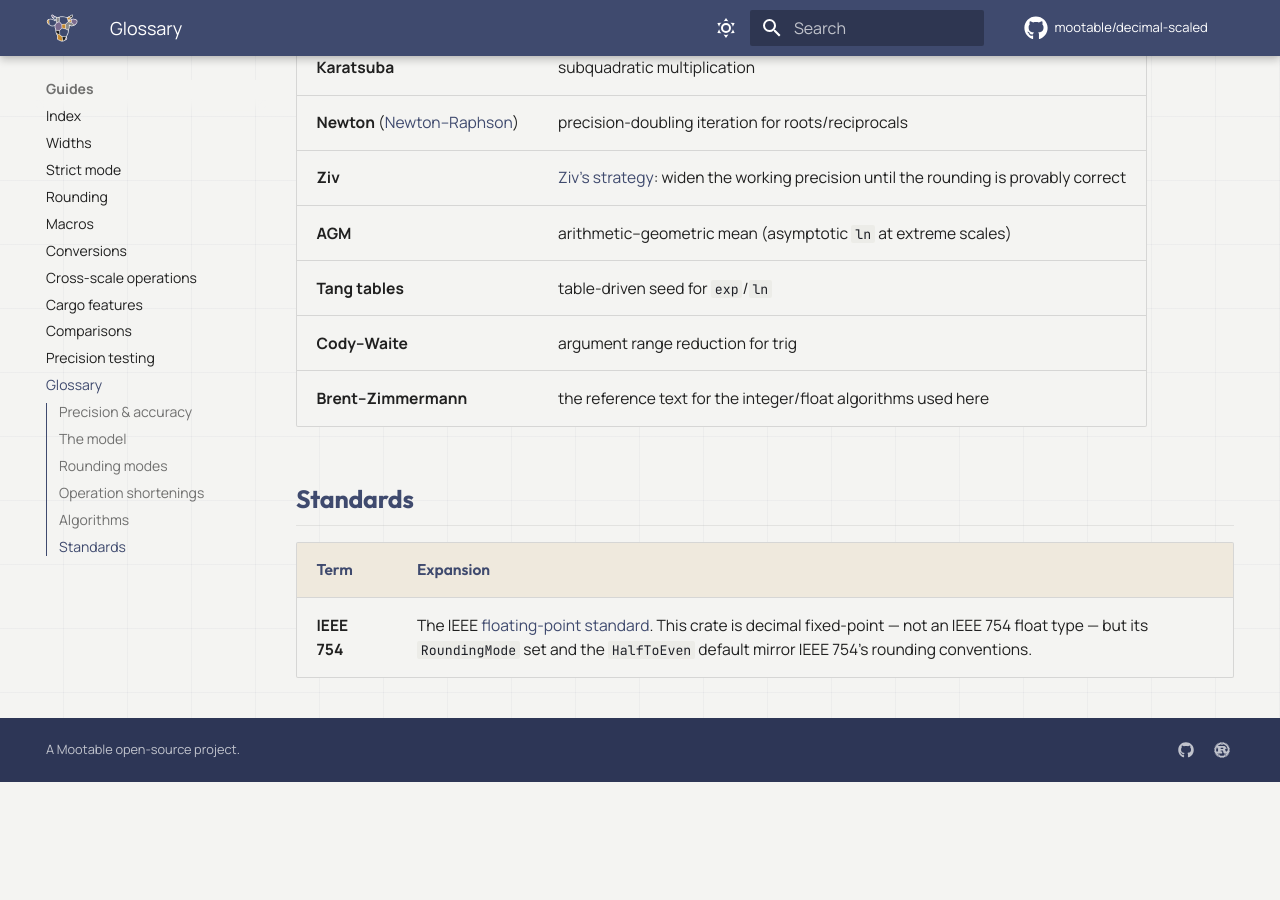
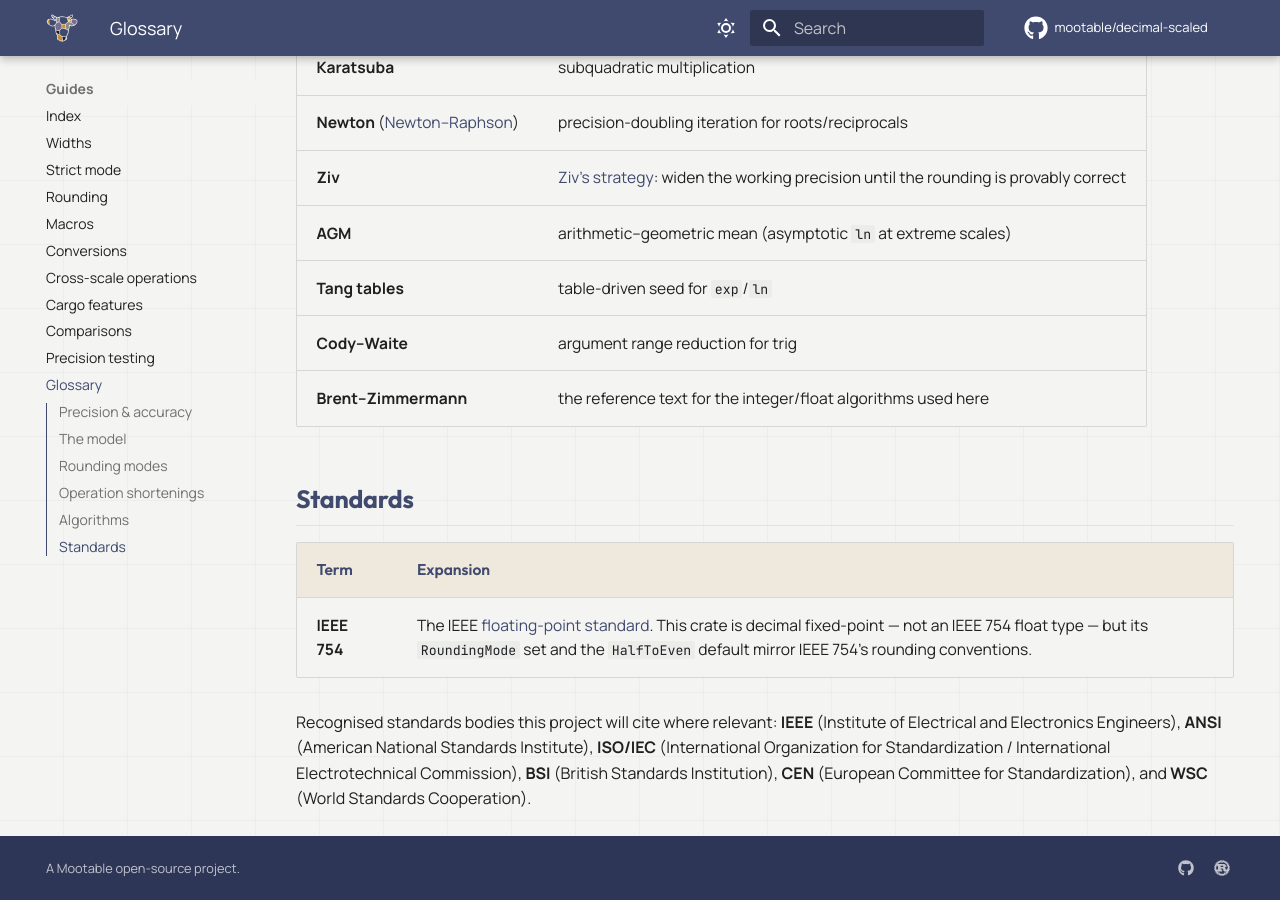
Before and after one commit to mootable/decimal-scaled, an MkDocs documentation site: the page built from docs/glossary.md, in a window 1280 px wide and 900 px high, scrolled down 3507 px. Built offline with MkDocs 1.6.1 and Material for MkDocs 9.7.7, drawn with Linux system fonts in a browser that asks for light colours; comment, search, counter and statistics services are not loaded; before the commit the page ends 4289 px from its top, so only the background shows below that.

Commit message:
docs(glossary): list recognised standards bodies (IEEE/ANSI/ISO-IEC/BSI/CEN/WSC)

```diff
--- a/docs/glossary.md
+++ b/docs/glossary.md
@@ -84,3 +84,11 @@ accepting mixed-width, mixed-`SCALE` operands.
 | Term | Expansion |
 |------|-----------|
 | **IEEE 754** | The IEEE [floating-point standard](https://en.wikipedia.org/wiki/IEEE_754). This crate is decimal fixed-point — not an IEEE 754 float type — but its `RoundingMode` set and the `HalfToEven` default mirror IEEE 754's rounding conventions. |
+
+Recognised standards bodies this project will cite where relevant:
+**IEEE** (Institute of Electrical and Electronics Engineers), **ANSI**
+(American National Standards Institute), **ISO/IEC** (International
+Organization for Standardization / International Electrotechnical
+Commission), **BSI** (British Standards Institution), **CEN** (European
+Committee for Standardization), and **WSC** (World Standards
+Cooperation).
```
